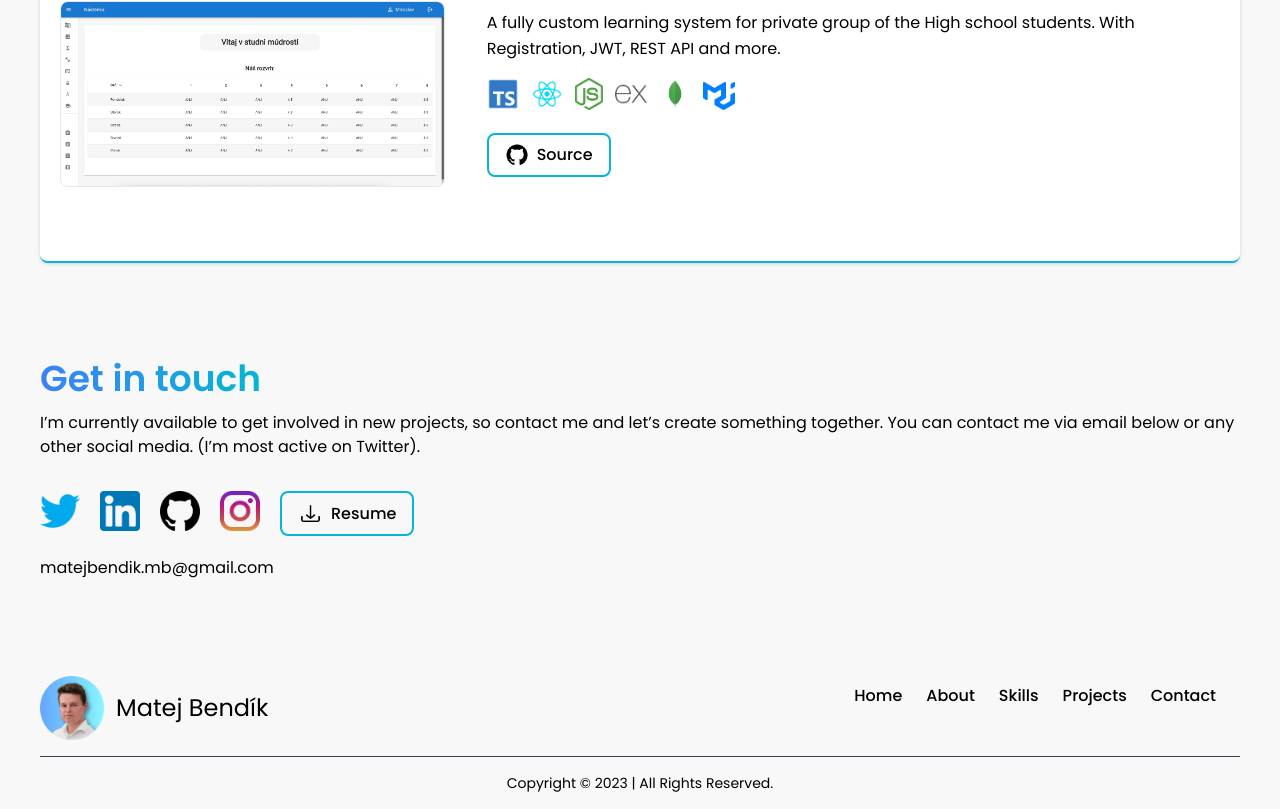
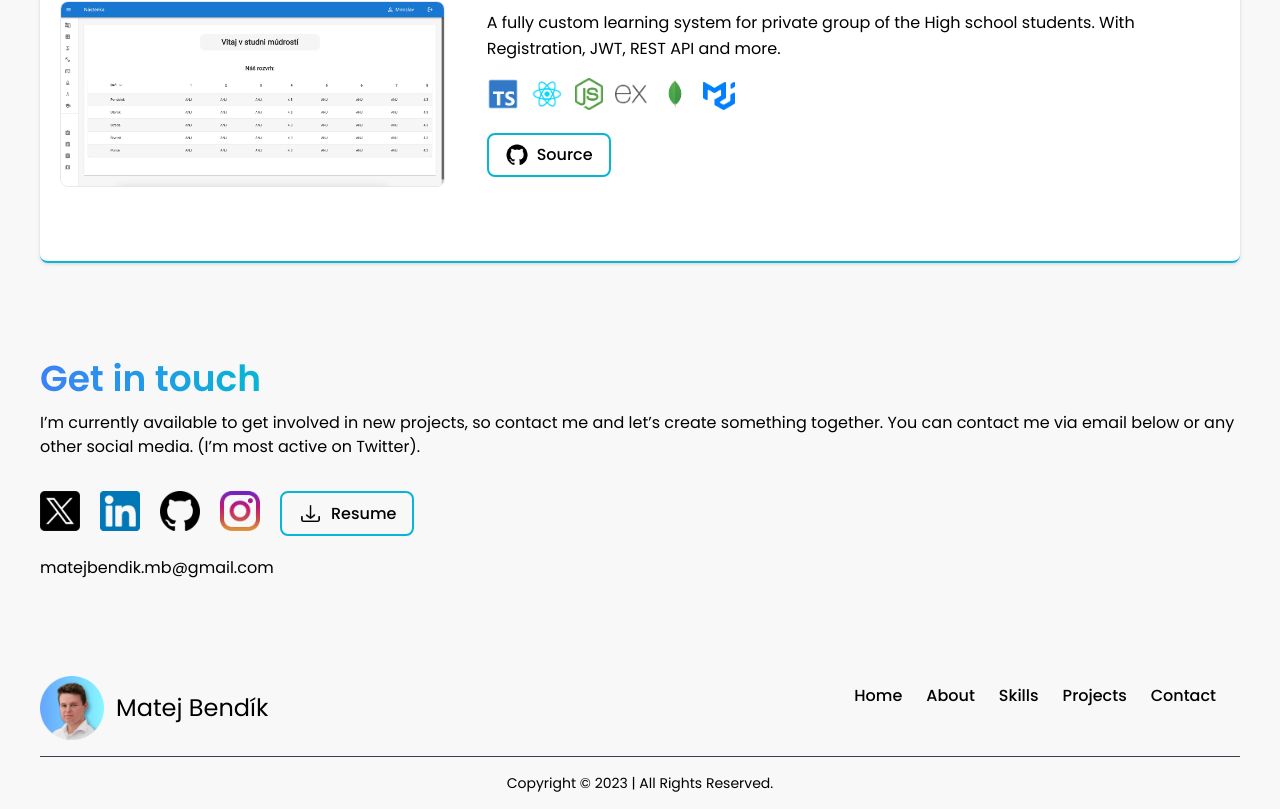
Before and after one commit to MatejBendik/portfolio, a React (Vite) app: page / in a window 1280 px wide. Shown: the part 3337-4146 px from the top of the page. Built offline with nearby package versions, Linux system fonts and the light colour scheme.

Commit message:
Change twitter logo

```diff
--- a/src/components/Contact.jsx
+++ b/src/components/Contact.jsx
@@ -18,9 +18,9 @@ const Contact = () => {
       <div className="flex mt-5">
         <a href="https://twitter.com/BendikMatej" target="_blank">
           <img
-            src="/icons/twitter.webp"
-            alt="Twitter Icon"
-            title="Twitter"
+            src="/icons/x.webp"
+            alt="X Icon"
+            title="X"
             className="w-10 h-10 md:mr-5 mr-3 hover:-translate-y-1 transition duration-300"
           />
         </a>
```
Also changed, not shown: public/icons/x.webp (added).
